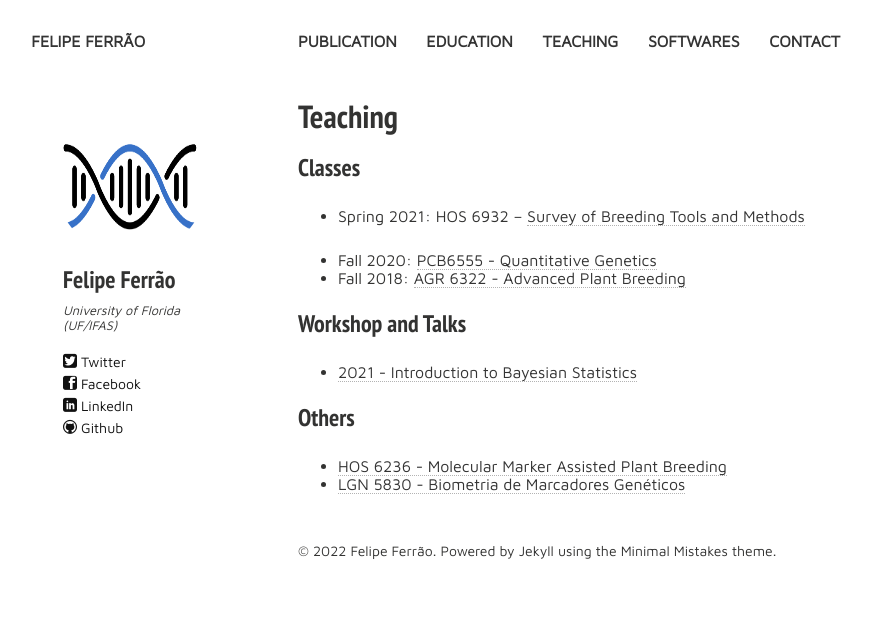
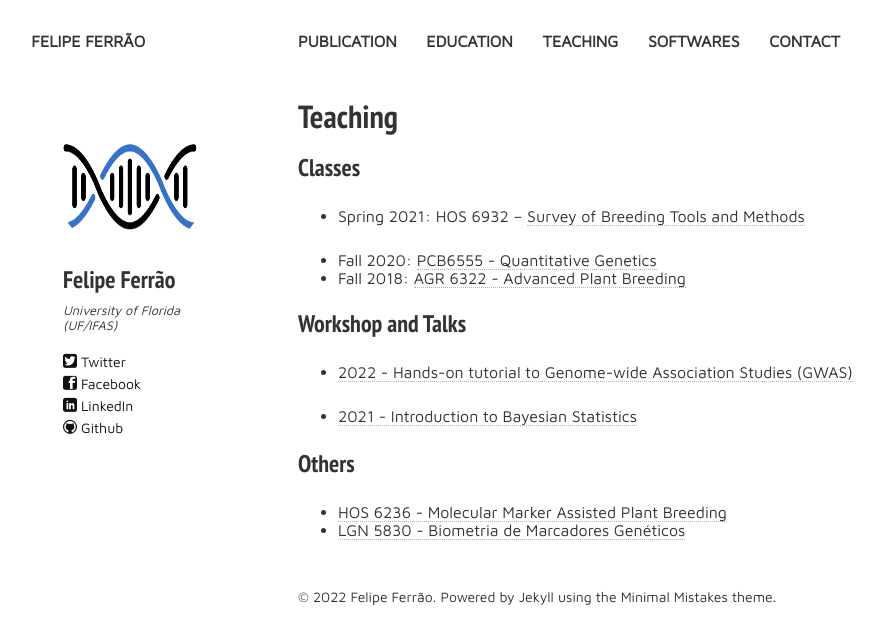
Before and after one commit to lfelipe-ferrao/lfelipe-ferrao.github.io, a Jekyll site: the page built from teaching.md, in a window 1280 px wide. Shown: the top 644 px of the page, without its empty margins (22-906 px from the left). Built offline with Jekyll 4.4.1, drawn with Linux system fonts in a browser that asks for light colours; nearby versions of some CDN libraries.

Commit message:
Update teaching.md

```diff
--- a/teaching.md
+++ b/teaching.md
@@ -22,6 +22,9 @@ tags: [people, undergrads, MSc, PhD, postdocs]
 
 ### Workshop and Talks
 
+- [2022 - Hands-on tutorial to Genome-wide Association Studies (GWAS)](class/GWAS/index.md)
+
+
 - [2021 - Introduction to Bayesian Statistics](class/Bayesian/index.md)
 
 
```
